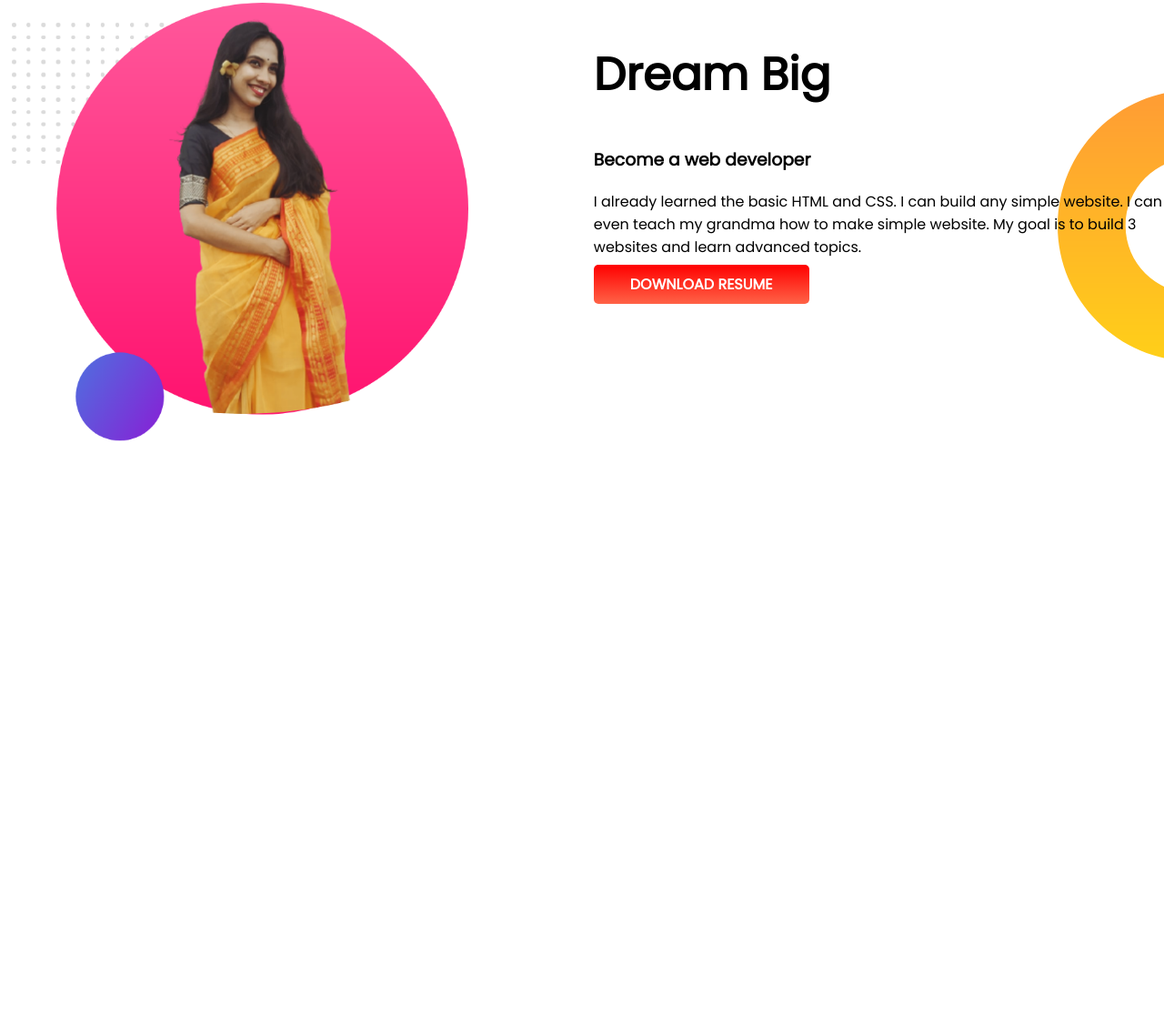
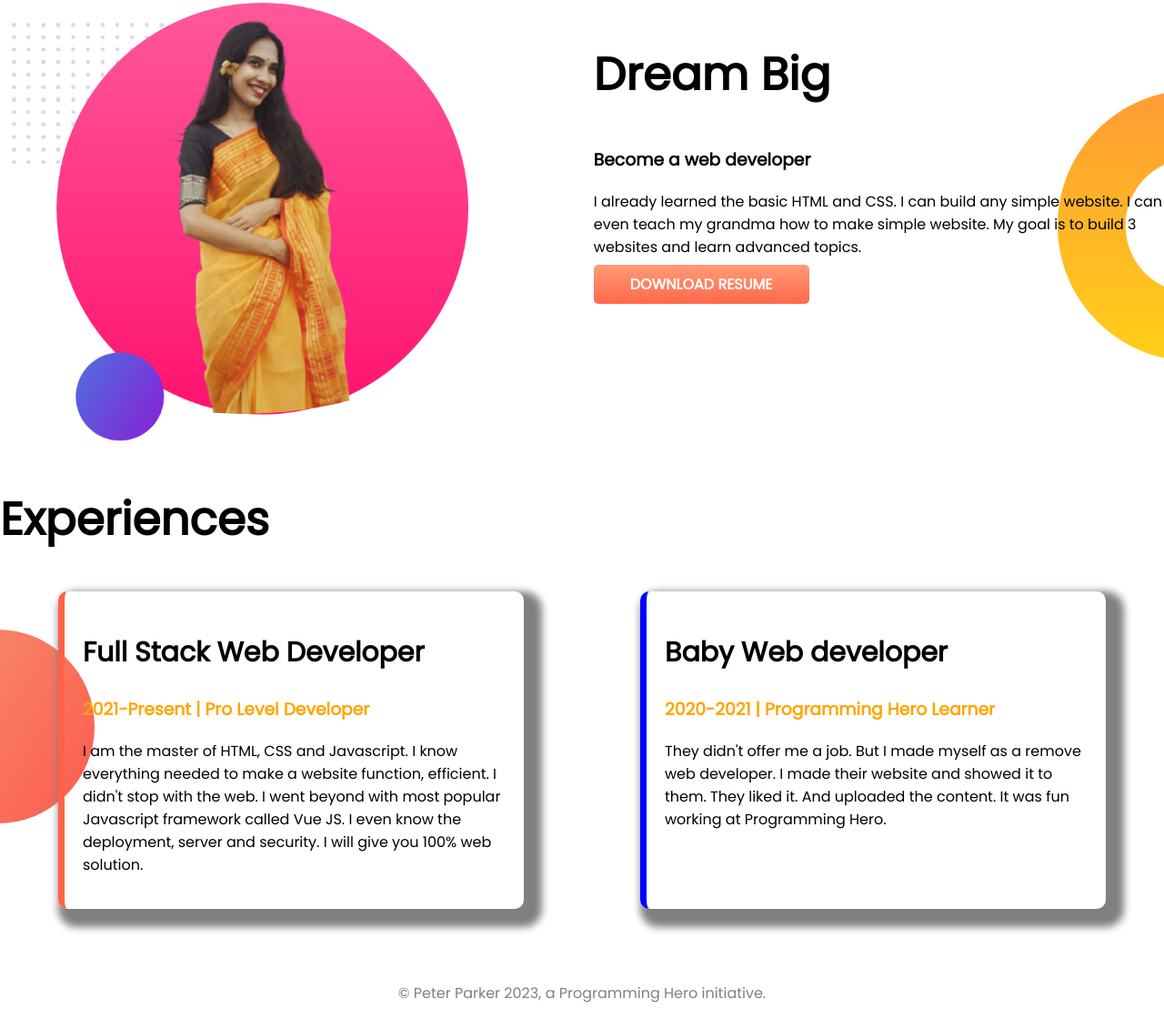
Before and after one commit to Anamika1n1/developer-portfolio, a plain HTML site: page index.html in a window 1280 px wide. Shown: the part 685-1805 px from the top of the page at 91% size. Before the commit the page ends 1177 px from the top, so only its background shows below. Drawn offline with Linux system fonts and the light colour scheme.

Commit message:
project completed

```diff
--- a/index.html
+++ b/index.html
@@ -14,7 +14,7 @@
     <title>Anamika's Portfolio</title>
   </head>
   <body>
-    <section class="top-banner">
+    <section class="top-banner flex-container">
       <div class="half-width">
         <h1>Welcome To</h1>
         <h1><span class="orange-color">Anamika Sarkar</span> World</h1>
@@ -36,7 +36,7 @@
         <img src="images/Anamika-picture.png" alt="" />
       </div>
     </section>
-    <section class="dream-big">
+    <section class="dream-big flex-container">
       <div class="half-width">
         <img src="images/Anamika-remove.png" alt="" />
       </div>
@@ -49,11 +49,42 @@
           goal is to build 3 websites and learn advanced topics.
         </p>
         <a
-        class="link-button"
-        target="_blank"
-        href="https://www.linkedin.com/in/anamika-sarkar-91167b249/"
-        > DOWNLOAD RESUME</a>
+          class="link-button"
+          target="_blank"
+          href="https://www.linkedin.com/in/anamika-sarkar-91167b249/"
+        >
+          DOWNLOAD RESUME</a
+        >
+      </div>
+    </section>
+    <section class="experience-area" >
+      <h1>Experiences</h1>
+      <div class="flex-container">
+        <div class=" content-alignment added-border">
+          <h2 class="experience-title ">Full Stack Web Developer</h2>
+          <h3 class="orange-color">2021-Present | Pro Level Developer</h3>
+          <p>
+            I am the master of HTML, CSS and Javascript. I know everything
+            needed to make a website function, efficient. I didn't stop with the
+            web. I went beyond with most popular Javascript framework called Vue
+            JS. I even know the deployment, server and security. I will give you
+            100% web solution.
+          </p>
+        </div>
+        <div class="content-alignment blue-border">
+          <h2 class="experience-title">Baby Web developer</h2>
+          <h3 class="orange-color">2020-2021 | Programming Hero Learner</h3>
+          <p>
+            They didn't offer me a job. But I made myself as a remove web
+            developer. I made their website and showed it to them. They liked
+            it. And uploaded the content. It was fun working at Programming
+            Hero.
+          </p>
+        </div>
       </div>
     </section>
   </body>
+  <footer>
+    <p>© Peter Parker 2023, a Programming Hero initiative.</p>
+  </footer>
 </html>
--- a/style.css
+++ b/style.css
@@ -9,9 +9,10 @@ h1{
 .orange-color{
     color: orange;
 }
-section{
+.flex-container{
     display: flex;
 }
+
 .half-width{
     width: 50%;
     padding-left: 1%;
@@ -25,7 +26,7 @@ section{
 }
 .link-button{
     text-decoration: none;
-    background-image: linear-gradient(red, tomato);
+    background-image: linear-gradient(#FF9C77, #FF684B);
     color: white;
     font-weight: 700;
     padding: 10px 40px;
@@ -41,3 +42,33 @@ section{
     background-repeat: no-repeat;
     background-position: right;
 }
+.experience-title{
+    font-size: 30px;
+
+}
+.content-alignment{
+
+    box-shadow: 10px 10px 8px 10px gray;
+    width: 40%;
+   margin-left: 5%;
+   margin-right: 5%;
+   margin-bottom: 5%;
+   padding: 20px;
+}
+.experience-area{
+    background-image: url(images/exp-bg.png);
+    background-repeat: no-repeat;
+    background-position: left;
+}
+  .added-border{
+    border-left: 7px solid tomato;
+    border-radius: 10px;
+  }
+.blue-border{
+    border-left: 7px solid blue;
+border-radius: 10px;
+}
+footer p{
+    text-align: center;
+    color: grey;
+}
```
